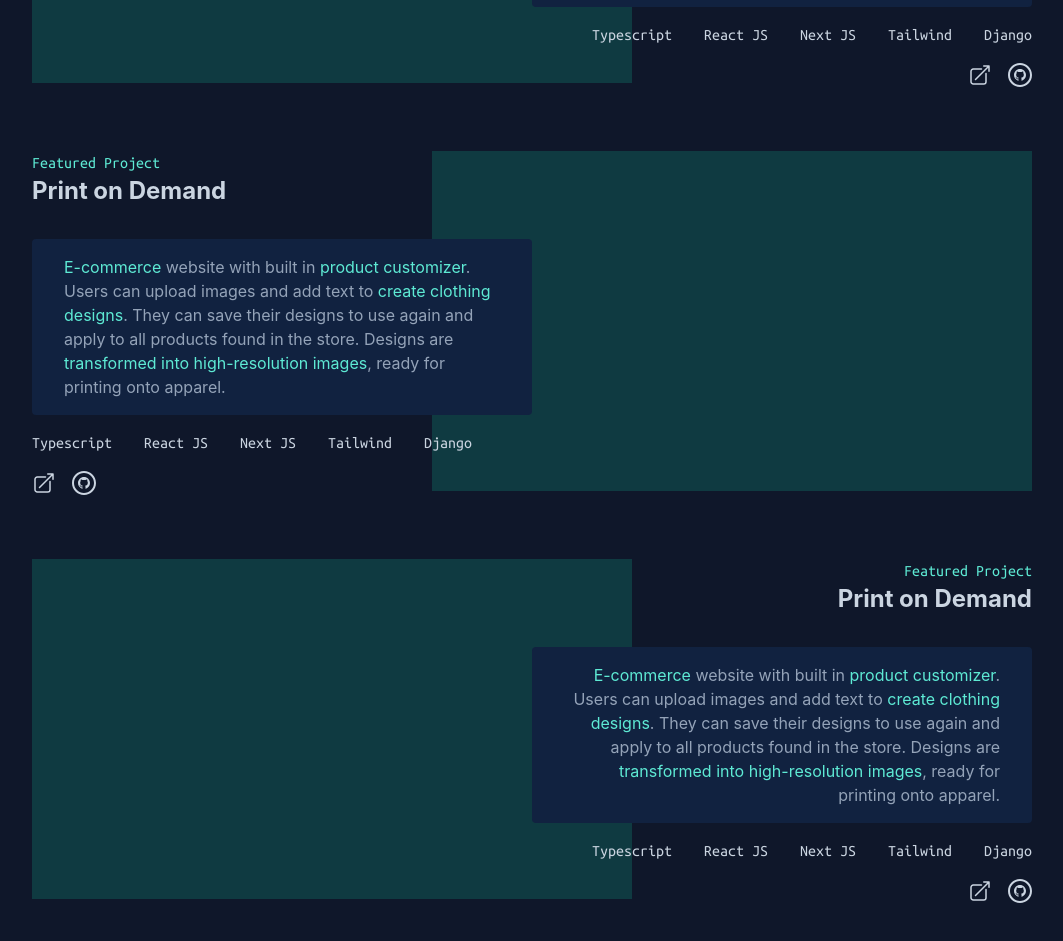
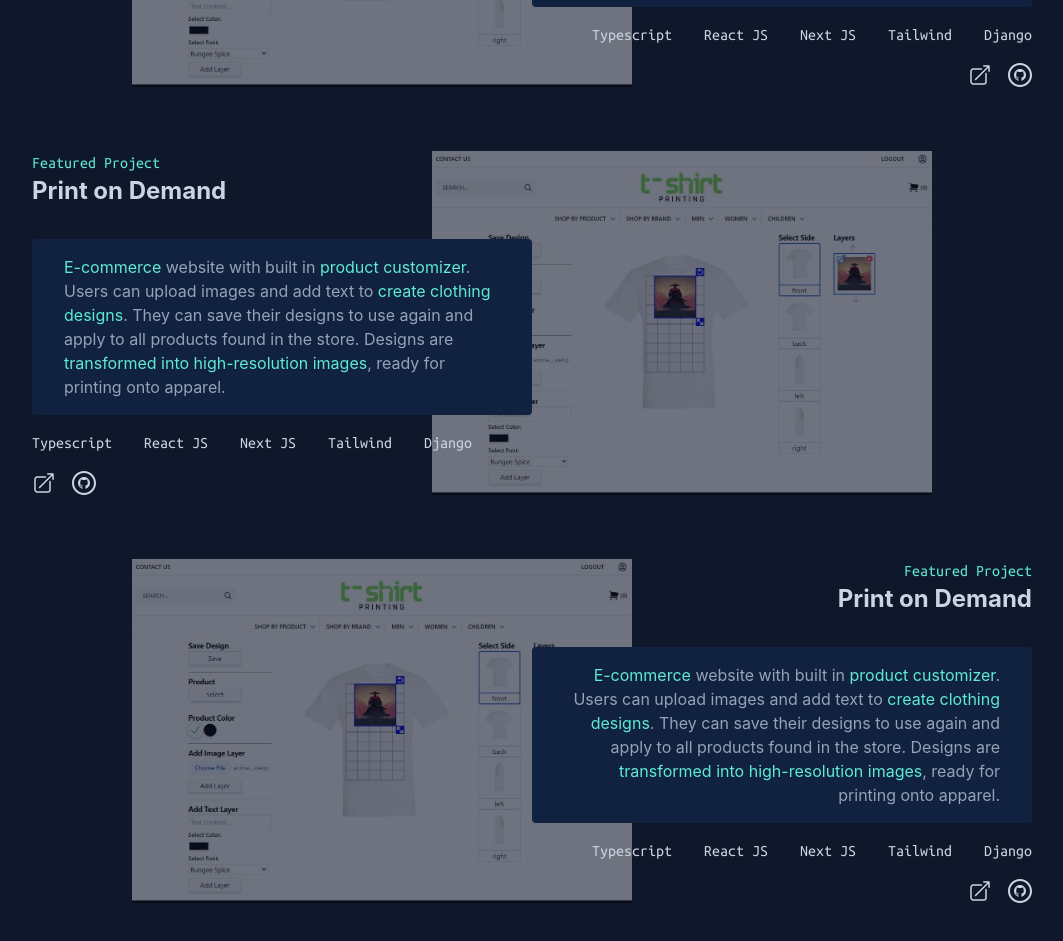
Before and after one commit to willp11/personal-website-v2, a Next.js app: page / in a window 1280 px wide. Shown: the part 1627-2568 px from the top of the page, without its empty margins (108-1171 px from the left). Built offline with nearby package versions, Linux system fonts and the light colour scheme.

Commit message:
added bg images to feature projects

```diff
--- a/components/header.tsx
+++ b/components/header.tsx
@@ -17,15 +17,15 @@ export default function Header({menuItems, setShowMobileNav}: {menuItems: string
     const [divClass, setDivClass] = useState("");
     useEffect(()=>{
         var prevScrollpos = window.pageYOffset;
-        let className = "fixed w-full z-10 bg-slate-900 shadow-md opacity-90 transition ease-in-out";
+        let className = "fixed w-full z-20 bg-slate-900 shadow-md opacity-90 transition ease-in-out";
         setDivClass(className);
         window.onscroll = function() {
             let currentScrollPos = window.pageYOffset;
             if (prevScrollpos > currentScrollPos || currentScrollPos === 0) {
-                className = "fixed w-full z-10 bg-slate-900 shadow-md opacity-90 transition ease-in-out duration-300";
+                className = "fixed w-full z-20 bg-slate-900 shadow-md opacity-90 transition ease-in-out duration-300";
                 setDivClass(className);
             } else {
-                className = "fixed w-full z-10 bg-slate-900 shadow-md opacity-90 transition ease-in-out duration-300 -translate-y-24"
+                className = "fixed w-full z-20 bg-slate-900 shadow-md opacity-90 transition ease-in-out duration-300 -translate-y-24"
                 setDivClass(className);
             }
             prevScrollpos = currentScrollPos;
--- a/components/mobileNav.tsx
+++ b/components/mobileNav.tsx
@@ -5,8 +5,8 @@ import Logo from "./logo";
 export default function MobileNav({menuItems, active, setActive}: {menuItems: string[], active: boolean, setActive: Dispatch<SetStateAction<boolean>>}) {
 
     // transition menu in
-    let className = "w-full h-screen fixed top-0 left-0 bg-slate-800 z-10 -translate-x-full transition ease-in-out duration-300";
-    if (active) className = "w-full h-screen fixed top-0 left-0 bg-slate-800 z-10 -translate-x-0 md:-translate-x-full transition ease-in-out duration-300 flex items-center justify-center";
+    let className = "w-full h-screen fixed top-0 left-0 bg-slate-800 z-20 -translate-x-full transition ease-in-out duration-300";
+    if (active) className = "w-full h-screen fixed top-0 left-0 bg-slate-800 z-20 -translate-x-0 md:-translate-x-full transition ease-in-out duration-300 flex items-center justify-center";
 
     // menu items
     let menu = menuItems.map((item, i)=>{
--- a/components/portfolio.tsx
+++ b/components/portfolio.tsx
@@ -1,3 +1,4 @@
+import { useEffect, useState } from "react";
 import Observer from "./observer";
 import Project from "./project";
 
@@ -19,21 +20,39 @@ const project2_technologies = [
 
 export default function Portfolio() {
 
+    const [width, setWidth] = useState(0);
+
+    function windowResized() {
+        setWidth(window.innerWidth);
+    }
+
+    useEffect(() => {
+        setWidth(window.innerWidth);
+        window.addEventListener("resize", windowResized);
+        return () => window.removeEventListener("resize", windowResized);
+    }, []);
+
     const p1_tech_list = project1_technologies.map(tech=>{
         return (
-            <p style={{fontFamily: "Ubuntu-Mono"}} className="text-slate-300 pl-8">{tech}</p>
+            <p key={`p1-${tech}`} style={{fontFamily: "Ubuntu-Mono"}} className={width <= 768 ? "text-slate-300 pr-8 hover:text-teal-300" : "text-slate-300 pl-8 hover:text-teal-300"}>{tech}</p>
         )
     });
 
     const p2_tech_list = project2_technologies.map(tech=>{
         return (
-            <p style={{fontFamily: "Ubuntu-Mono"}} className="text-slate-300 pr-8">{tech}</p>
+            <p key={`p2-${tech}`} style={{fontFamily: "Ubuntu-Mono"}} className="text-slate-300 pr-8 hover:text-teal-300">{tech}</p>
+        )
+    });
+
+    const p3_tech_list = project1_technologies.map(tech=>{
+        return (
+            <p key={`p3-${tech}`} style={{fontFamily: "Ubuntu-Mono"}} className={width <= 768 ? "text-slate-300 pr-8 hover:text-teal-300" : "text-slate-300 pl-8 hover:text-teal-300"}>{tech}</p>
         )
     });
 
     return (
         <Observer>
-            <div className="w-full">
+            <div className="w-full overflow-x-hidden">
                 <h2 className="mb-8">
                     <span className="text-2xl text-teal-300" style={{fontFamily: 'Ubuntu-Mono'}}>02. </span>
                     <span
@@ -43,17 +62,17 @@ export default function Portfolio() {
                     >
                         Portfolio</span>
                 </h2>
-                <div className="w-full flex flex-col items-end">
-                    <Project name="Print on Demand" side="right">
-                        <div className="w-[500px] bg-[#112240] rounded px-8 py-4 z-10">
-                            <p className="text-slate-400 text-right">
+                <div className={width <= 768 ? "w-full flex flex-col items-start" : "w-full flex flex-col items-end"}>
+                    <Project name="Print on Demand" side={width <= 768 ? "left" : "right"}>
+                        <div className="w-full max-w-[500px] bg-[#112240] rounded px-8 py-4 z-10">
+                            <p className={width <= 768 ? "text-slate-400 text-left" : "text-slate-400 text-right"}>
                                 <span className="text-teal-300">E-commerce</span> website with built in <span className="text-teal-300">product customizer</span>.
                                 Users can upload images and add text to <span className="text-teal-300">create clothing designs</span>.
                                 They can save their designs to use again and apply to all products found in the store.
                                 Designs are <span className="text-teal-300">transformed into high-resolution images</span>, ready for printing onto apparel.
                             </p>
                         </div>
-                        <div className="flex mt-4 z-10">
+                        <div className="flex flex-wrap mt-4 z-10">
                             {p1_tech_list}
                         </div>
                     </Project>
@@ -61,7 +80,7 @@ export default function Portfolio() {
 
                 <div className="w-full flex flex-col items-start overflow-hidden">
                     <Project name="Print on Demand" side="left">
-                        <div className="w-[500px] bg-[#112240] rounded px-8 py-4 z-10">
+                        <div className="w-full max-w-[500px] bg-[#112240] rounded px-8 py-4 z-10">
                             <p className="text-slate-400 text-left">
                                 <span className="text-teal-300">E-commerce</span> website with built in <span className="text-teal-300">product customizer</span>.
                                 Users can upload images and add text to <span className="text-teal-300">create clothing designs</span>.
@@ -69,24 +88,24 @@ export default function Portfolio() {
                                 Designs are <span className="text-teal-300">transformed into high-resolution images</span>, ready for printing onto apparel.
                             </p>
                         </div>
-                        <div className="flex mt-4 z-10">
+                        <div className="flex flex-wrap mt-4 z-10">
                             {p2_tech_list}
                         </div>
                     </Project>
                 </div>
 
-                <div className="w-full flex flex-col items-end">
-                    <Project name="Print on Demand" side="right">
-                        <div className="w-[500px] bg-[#112240] rounded px-8 py-4 z-10">
-                            <p className="text-slate-400 text-right">
+                <div className={width <= 768 ? "w-full flex flex-col items-start" : "w-full flex flex-col items-end"}>
+                    <Project name="Print on Demand" side={width <= 768 ? "left" : "right"}>
+                        <div className="w-full max-w-[500px] bg-[#112240] rounded px-8 py-4 z-10">
+                            <p className={width <= 768 ? "text-slate-400 text-left" : "text-slate-400 text-right"}>
                                 <span className="text-teal-300">E-commerce</span> website with built in <span className="text-teal-300">product customizer</span>.
                                 Users can upload images and add text to <span className="text-teal-300">create clothing designs</span>.
                                 They can save their designs to use again and apply to all products found in the store.
                                 Designs are <span className="text-teal-300">transformed into high-resolution images</span>, ready for printing onto apparel.
                             </p>
                         </div>
-                        <div className="flex mt-4 z-10">
-                            {p1_tech_list}
+                        <div className="flex flex-wrap mt-4 z-10">
+                            {p3_tech_list}
                         </div>
                     </Project>
                 </div>
--- a/components/project.tsx
+++ b/components/project.tsx
@@ -9,13 +9,12 @@ export default function Project({name, side, children}: {name: string, side: Sid
     let H2className = "";
     let divClassName = "";
     if (side === "right"){
-        H2className = "text-slate-300 font-bold text-2xl pb-8 before:w-[600px] before:h-[340px] before:absolute before:-left-full before:top-0 before:bg-teal-800 before:opacity-50 before:inset-0 before:-z-10";
-        divClassName = "relative mb-16 flex flex-col items-end";
+        H2className = "text-slate-300 font-bold text-2xl pb-8 before:w-full md:before:w-full before:h-full before:absolute before:left-0 md:before:-left-[80%] before:top-0 before:bg-[url('/images/pod-app.jpg')] before:bg-cover before:opacity-20 md:before:opacity-40 before:inset-0 before:-z-10";
+        divClassName = "relative mb-16 flex flex-col items-end p-8 md:p-0";
     } else if (side === "left") {
-        H2className = "text-slate-300 font-bold text-2xl pb-8 before:w-[600px] before:h-[340px] before:absolute before:left-[80%] before:top-0 before:bg-teal-800 before:opacity-50 before:inset-0 before:-z-10";
-        divClassName = "relative mb-16 flex flex-col items-start";
+        H2className = "text-slate-300 font-bold text-2xl pb-8 before:w-full md:before:w-full before:h-full before:absolute before:left-0 md:before:left-[80%] before:top-0 before:bg-[url('/images/pod-app.jpg')] before:bg-cover before:opacity-20 md:before:opacity-40 before:inset-0 before:-z-10";
+        divClassName = "relative mb-16 flex flex-col items-start p-8 md:p-0";
     }
-
 
     return (
         <div className={divClassName}>
```
Also changed, not shown: public/images/parent-teacher-app.jpg (added), public/images/pod-app.jpg (added).
